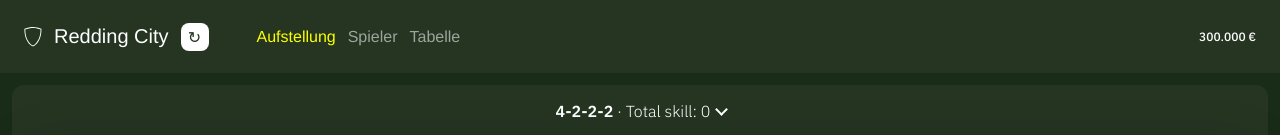
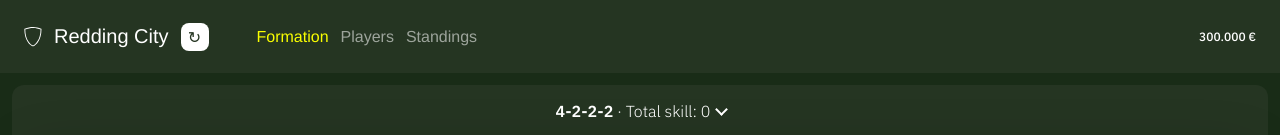
Before and after one commit to huumpf/football, a Vue app: page /team in a window 1280 px wide. Shown: the top 135 px of the page. Built offline with nearby package versions, Linux system fonts and the light colour scheme; a web font is replaced by a local one.

Commit message:
Rename nav labels to English terms
Co-Authored-By: Claude Opus 4.8 <noreply@anthropic.com>

```diff
--- a/src/components/Navigation.vue
+++ b/src/components/Navigation.vue
@@ -7,9 +7,9 @@
     </div>
 
     <div class="nav-links">
-      <router-link class="nav-link" :to="{ name: 'Team' }">Aufstellung</router-link>
-      <router-link class="nav-link" :to="{ name: 'Players' }">Spieler</router-link>
-      <router-link class="nav-link" :to="{ name: 'Tabelle' }">Tabelle</router-link>
+      <router-link class="nav-link" :to="{ name: 'Team' }">Formation</router-link>
+      <router-link class="nav-link" :to="{ name: 'Players' }">Players</router-link>
+      <router-link class="nav-link" :to="{ name: 'Tabelle' }">Standings</router-link>
     </div>
 
     <div class="balance">{{ balance }}</div>
```
